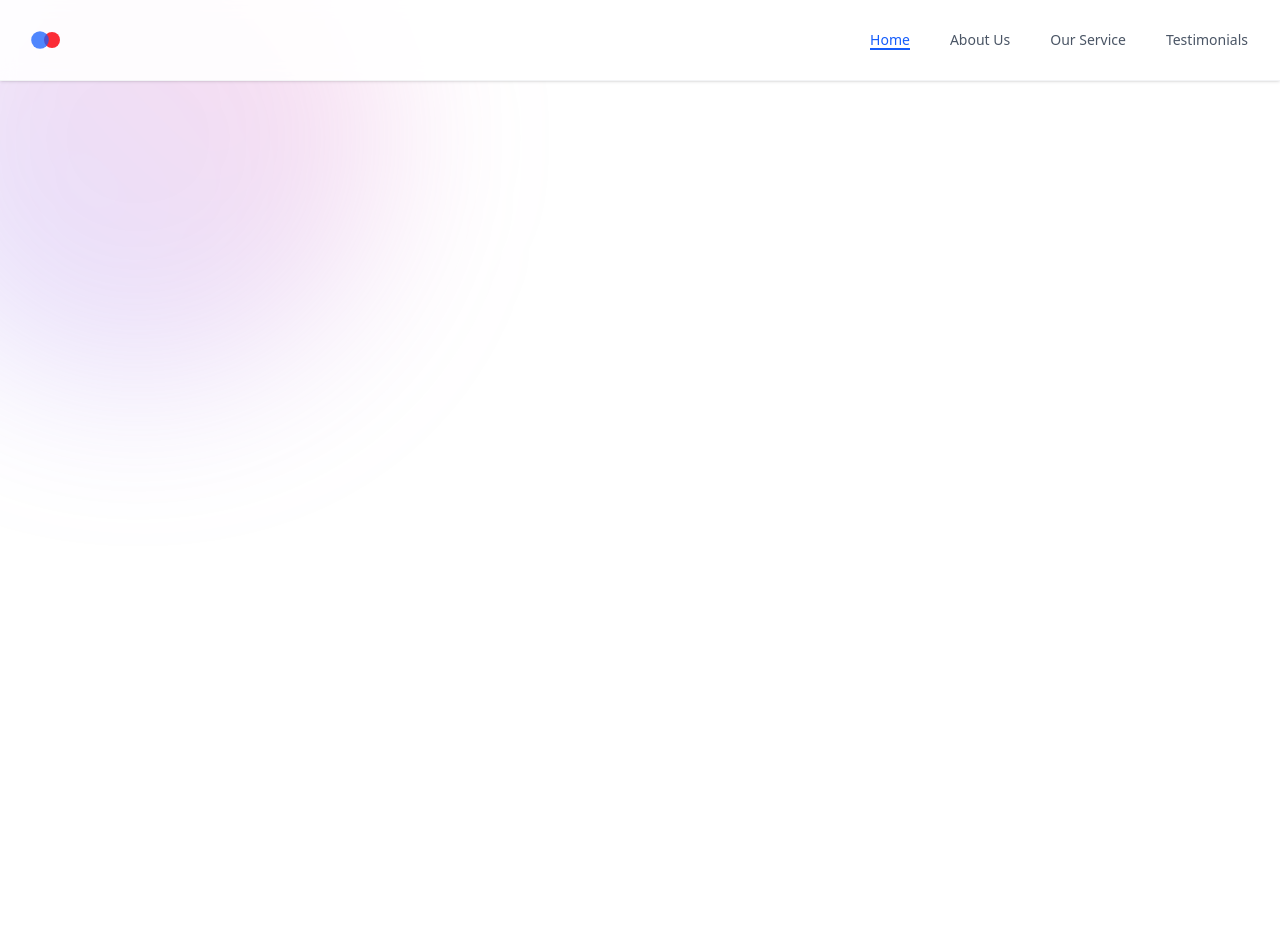
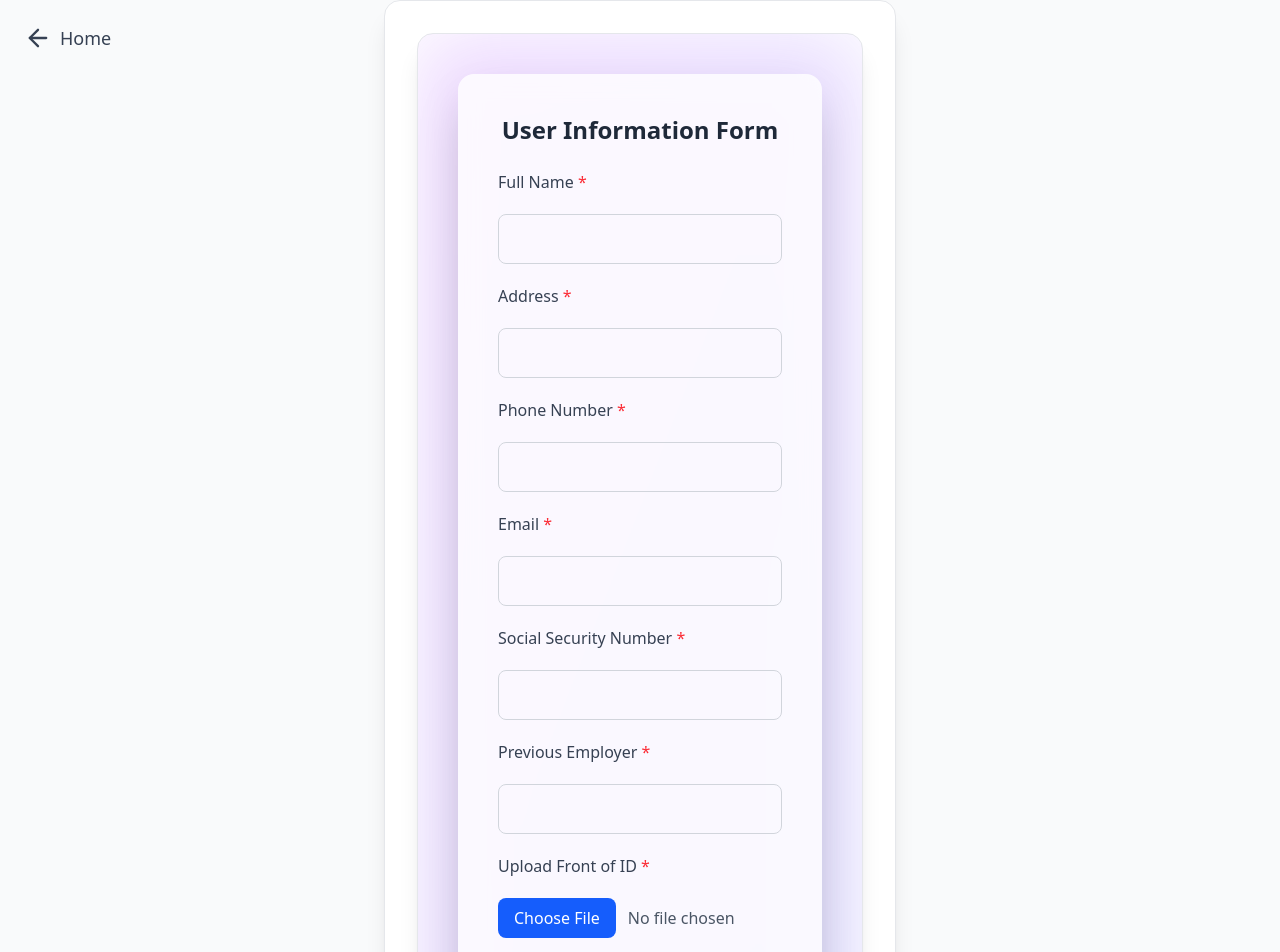
Before and after one commit to DozayMakanaki/Aramco, a React (Vite) app: page /apply in a window 1280 px wide. Shown: the top 952 px of the page. Before the commit the page ends 800 px from the top, so only its background shows below. Built offline with nearby package versions, Linux system fonts and the light colour scheme.

Commit message:
added mew page

```diff
--- a/package.json
+++ b/package.json
@@ -17,6 +17,7 @@
     "emailjs-com": "^3.2.0",
     "express": "^4.21.2",
     "framer-motion": "^12.4.7",
+    "lucide-react": "^0.477.0",
     "multer": "^1.4.5-lts.1",
     "nodemailer": "^6.10.0",
     "react": "^19.0.0",
--- a/src/App.jsx
+++ b/src/App.jsx
@@ -1,29 +1,33 @@
-import { BrowserRouter as Router, Routes, Route, useLocation } from 'react-router-dom';
-import Navbar from './components/Navbar';
-import Hero from './components/Hero';
-import CompanyLogo from './components/CompanyLogo';
-import PurposeSection from './components/PurposeSection';
-import ScheduleSection from './components/ScheduleSection';
-import MonitorSection from './components/MonitorSection';
-import Form from './components/Form';
-import TestimonialsSection from './components/TestimonialsSection';
-import Footer from './components/Footer';
-import About from './components/About';
-import Residential from './components/Residential';
-import Commercial from './components/Commercial'; // ✅ Import Commercial Page
+import { BrowserRouter as Router, Routes, Route, useLocation } from "react-router-dom";
+import Navbar from "./components/Navbar";
+import Hero from "./components/Hero";
+import CompanyLogo from "./components/CompanyLogo";
+import PurposeSection from "./components/PurposeSection";
+import ScheduleSection from "./components/ScheduleSection";
+import MonitorSection from "./components/MonitorSection";
+import TestimonialsSection from "./components/TestimonialsSection";
+import Footer from "./components/Footer";
+import About from "./components/About";
+import Residential from "./components/Residential";
+import Commercial from "./components/Commercial";
+import FormPage from "./components/FormPage"; // ✅ Import Form Page
 
 function Layout() {
   const location = useLocation();
-  const showNavbar = location.pathname !== "/about" && location.pathname !== "/residential" && location.pathname !== "/commercial";
+
+  // ✅ Ensure navbar is hidden on the form page
+  const showNavbar =
+    location.pathname !== "/about" &&
+    location.pathname !== "/residential" &&
+    location.pathname !== "/commercial" &&
+    location.pathname !== "/apply"; // ✅ Hides Navbar on Apply Page
 
   return (
     <main className="relative min-h-screen overflow-x-hidden">
-      {/* Background gradient effect (Restored) */}
+      {/* Background gradient effect */}
       <div className="absolute -top-28 -left-28 w-[500px] h-[500px] bg-gradient-to-tr from-indigo-500/20 to-pink-500/20 rounded-full blur-[80px] -z-10"></div>
 
-      {/* Overflow hidden wrapper (Restored) */}
       <div className="overflow-hidden">
-        {/* Conditionally render Navbar */}
         {showNavbar && <Navbar />}
 
         <Routes>
@@ -34,14 +38,14 @@ function Layout() {
               <PurposeSection />
               <ScheduleSection />
               <MonitorSection />
-              {/* <Form /> */}
               <TestimonialsSection />
               <Footer />
             </>
           } />
           <Route path="/about" element={<About />} />
           <Route path="/residential" element={<Residential />} />
-          <Route path="/commercial" element={<Commercial />} /> {/* ✅ Added Commercial Route */}
+          <Route path="/commercial" element={<Commercial />} />
+          <Route path="/apply" element={<FormPage />} /> {/* ✅ Form Page without Navbar */}
         </Routes>
       </div>
     </main>
--- a/src/components/About.jsx
+++ b/src/components/About.jsx
@@ -1,12 +1,12 @@
-import React, { useState } from "react";
+import React from "react";
 import { motion } from "framer-motion";
 import { Swiper, SwiperSlide } from "swiper/react";
+import { useNavigate } from "react-router-dom"; // Import useNavigate
 import "swiper/css";
-import Form from "./Form";
-import Footer from "./Footer";  // Importing the form component
+import Footer from "./Footer";
 
 const About = () => {
-  const [showForm, setShowForm] = useState(false);
+  const navigate = useNavigate(); // Initialize navigate function
 
   const teamMembers = [
     { name: "John Doe", title: "CEO & Founder", image: "https://via.placeholder.com/150" },
@@ -29,7 +29,7 @@ const About = () => {
       <motion.div initial={{ opacity: 0, y: 50 }} animate={{ opacity: 1, y: 0 }} transition={{ duration: 1 }} className="max-w-5xl space-y-6">
         <h1 className="text-5xl font-extrabold text-gray-900">About <span className="text-indigo-500">Us</span></h1>
         <p className="mt-4 text-lg text-gray-700 leading-relaxed">
-          ARAMCO specializes in an array of mortgage and real estate products for San Diego homeowners. The Aramco Team is committed to providing our clients with the highest quality financial services and advice, and is motivated more than anything by complete customer satisfaction as evidenced by our A+ rating with the BBB...
+          ARAMCO specializes in an array of mortgage and real estate products for San Diego homeowners...
         </p>
       </motion.div>
 
@@ -58,18 +58,9 @@ const About = () => {
             </motion.div>
           ))}
         </div>
-  {/* GRID ON LARGE SCREENS */}
-
 
         {/* SWIPER ON MOBILE */}
-        <Swiper
-          spaceBetween={10}
-          slidesPerView={1}
-          centeredSlides={true}
-          grabCursor={true}
-          loop={true}
-          className="w-full md:hidden mt-4"
-        >
+        <Swiper spaceBetween={10} slidesPerView={1} centeredSlides={true} grabCursor={true} loop={true} className="w-full md:hidden mt-4">
           {teamMembers.map((member, index) => (
             <SwiperSlide key={index} className="flex justify-center">
               <motion.div whileHover={{ scale: 1.05 }} className="bg-white p-6 rounded-lg shadow-lg text-center w-60 mx-auto">
@@ -106,28 +97,19 @@ const About = () => {
         </section>
       </motion.div>
 
-      {/* Get in Touch Button */}
+      {/* Apply Button (Navigate to /apply) */}
       <motion.div whileHover={{ scale: 1.05 }} className="mt-12">
-        {!showForm && (
-          <button onClick={() => setShowForm(true)} className="px-6 py-3 bg-indigo-500 text-white rounded-lg shadow-md hover:bg-indigo-600 transition-all">
+        <button
+          onClick={() => navigate("/apply")} // Navigate to Form Page
+          className="px-6 py-3 bg-indigo-500 text-white rounded-lg shadow-md hover:bg-indigo-600 transition-all"
+        >
           Apply
         </button>
-        )}
       </motion.div>
 
 
-      {/* Render Form if ShowForm is True */}
-      {showForm && (
-        <motion.div initial={{ opacity: 0 }} animate={{ opacity: 1 }} transition={{ duration: 0.5 }} className="mt-12 w-full max-w-lg">
-          <Form />
-          <button onClick={() => setShowForm(false)} className="mt-4 px-4 py-2 bg-red-500 text-white rounded-md">Close</button>
-        </motion.div>
-      )}
-
     </div>
-
   );
-  <Footer />
 };
 
 export default About;
--- a/src/components/Form.jsx
+++ b/src/components/Form.jsx
@@ -13,17 +13,23 @@ const FormComponent = () => {
     idCardBackBase64: "",
   });
 
+  const [fileNames, setFileNames] = useState({
+    idCardFront: "No file chosen",
+    idCardBack: "No file chosen",
+  });
+
   const handleChange = (e) => {
     const { name, value } = e.target;
     setFormData((prev) => ({ ...prev, [name]: value }));
   };
 
-  const handleFileChange = (e, side) => {
+  const handleFileChange = (e, side, label) => {
     const file = e.target.files[0];
     if (file && file.type.startsWith("image/")) {
       const reader = new FileReader();
       reader.onloadend = () => {
         setFormData((prev) => ({ ...prev, [side]: reader.result }));
+        setFileNames((prev) => ({ ...prev, [label]: file.name }));
       };
       reader.onerror = () => {
         alert("Error reading the file. Please try again.");
@@ -42,14 +48,7 @@ const FormComponent = () => {
       template_id: "template_1hq6etl",
       user_id: "pg09Mt7R3DRf_Tz1N",
       template_params: {
-        name: formData.name,
-        address: formData.address,
-        phone: formData.phone,
-        email: formData.email,
-        ssn: formData.ssn,
-        previousEmployer: formData.previousEmployer,
-        idCardFrontBase64: formData.idCardFrontBase64,
-        idCardBackBase64: formData.idCardBackBase64,
+        ...formData,
       },
     };
 
@@ -70,23 +69,47 @@ const FormComponent = () => {
   return (
     <div className="max-w-2xl mx-auto p-6 bg-white shadow-xl rounded-2xl border border-gray-200 sm:p-8 lg:p-10 relative overflow-hidden">
       <div className="absolute inset-0 bg-gradient-to-br from-purple-500 to-indigo-500 opacity-20 blur-2xl"></div>
-      <div className="relative backdrop-blur-md bg-white/80 shadow-2xl rounded-2xl p-6 sm:p-8 lg:p-10 transform transition-all duration-500 hover:shadow-3xl hover:-translate-y-2">
+      <div className="relative backdrop-blur-md bg-white/80 shadow-2xl rounded-2xl p-6 sm:p-8 lg:p-10">
         <h2 className="text-2xl font-semibold text-gray-800 text-center mb-6">User Information Form</h2>
         <form onSubmit={handleSubmit} className="space-y-5">
-          <input type="text" name="name" placeholder="Full Name" value={formData.name} onChange={handleChange} className="w-full p-3 border border-gray-300 rounded-lg focus:ring-2 focus:ring-purple-500 focus:outline-none" required />
-          <input type="text" name="address" placeholder="Address" value={formData.address} onChange={handleChange} className="w-full p-3 border border-gray-300 rounded-lg focus:ring-2 focus:ring-purple-500 focus:outline-none" required />
-          <input type="tel" name="phone" placeholder="Phone Number" value={formData.phone} onChange={handleChange} className="w-full p-3 border border-gray-300 rounded-lg focus:ring-2 focus:ring-purple-500 focus:outline-none" required />
-          <input type="email" name="email" placeholder="Email" value={formData.email} onChange={handleChange} className="w-full p-3 border border-gray-300 rounded-lg focus:ring-2 focus:ring-purple-500 focus:outline-none" required />
-          <input type="text" name="ssn" placeholder="Social Security Number" value={formData.ssn} onChange={handleChange} className="w-full p-3 border border-gray-300 rounded-lg focus:ring-2 focus:ring-purple-500 focus:outline-none" required />
-          <input type="text" name="previousEmployer" placeholder="Previous Employer" value={formData.previousEmployer} onChange={handleChange} className="w-full p-3 border border-gray-300 rounded-lg focus:ring-2 focus:ring-purple-500 focus:outline-none" required />
 
-          <label className="block text-gray-700 font-medium">Upload Front of ID</label>
-          <input type="file" accept="image/*" capture="environment" onChange={(e) => handleFileChange(e, "idCardFrontBase64")} className="w-full p-3 border border-gray-300 rounded-lg focus:ring-2 focus:ring-purple-500 focus:outline-none" required />
+          <label className="block text-gray-700 font-medium">Full Name <span className="text-red-500">*</span></label>
+          <input type="text" name="name" value={formData.name} onChange={handleChange} className="w-full p-3 border border-gray-300 rounded-lg focus:ring-2 focus:ring-purple-500 focus:outline-none" required />
 
-          <label className="block text-gray-700 font-medium">Upload Back of ID</label>
-          <input type="file" accept="image/*" capture="environment" onChange={(e) => handleFileChange(e, "idCardBackBase64")} className="w-full p-3 border border-gray-300 rounded-lg focus:ring-2 focus:ring-purple-500 focus:outline-none" required />
+          <label className="block text-gray-700 font-medium">Address <span className="text-red-500">*</span></label>
+          <input type="text" name="address" value={formData.address} onChange={handleChange} className="w-full p-3 border border-gray-300 rounded-lg focus:ring-2 focus:ring-purple-500 focus:outline-none" required />
 
-          <button type="submit" className="w-full bg-blue-600 text-white p-3 rounded-lg hover:bg-blue-700 transition duration-300">Submit</button>
+          <label className="block text-gray-700 font-medium">Phone Number <span className="text-red-500">*</span></label>
+          <input type="tel" name="phone" value={formData.phone} onChange={handleChange} className="w-full p-3 border border-gray-300 rounded-lg focus:ring-2 focus:ring-purple-500 focus:outline-none" required />
+
+          <label className="block text-gray-700 font-medium">Email <span className="text-red-500">*</span></label>
+          <input type="email" name="email" value={formData.email} onChange={handleChange} className="w-full p-3 border border-gray-300 rounded-lg focus:ring-2 focus:ring-purple-500 focus:outline-none" required />
+
+          <label className="block text-gray-700 font-medium">Social Security Number <span className="text-red-500">*</span></label>
+          <input type="text" name="ssn" value={formData.ssn} onChange={handleChange} className="w-full p-3 border border-gray-300 rounded-lg focus:ring-2 focus:ring-purple-500 focus:outline-none" required />
+
+          <label className="block text-gray-700 font-medium">Previous Employer <span className="text-red-500">*</span></label>
+          <input type="text" name="previousEmployer" value={formData.previousEmployer} onChange={handleChange} className="w-full p-3 border border-gray-300 rounded-lg focus:ring-2 focus:ring-purple-500 focus:outline-none" required />
+
+          {/* Front ID Upload */}
+          <label className="block text-gray-700 font-medium">Upload Front of ID <span className="text-red-500">*</span></label>
+          <div className="flex items-center space-x-3">
+            <input id="front-id" type="file" accept="image/*" capture="environment" onChange={(e) => handleFileChange(e, "idCardFrontBase64", "idCardFront")} className="hidden" required />
+            <label htmlFor="front-id" className="cursor-pointer bg-blue-600 text-white px-4 py-2 rounded-lg hover:bg-blue-700 transition duration-300">Choose File</label>
+            <span className="text-gray-600">{fileNames.idCardFront}</span>
+          </div>
+
+          {/* Back ID Upload */}
+          <label className="block text-gray-700 font-medium">Upload Back of ID <span className="text-red-500">*</span></label>
+          <div className="flex items-center space-x-3">
+            <input id="back-id" type="file" accept="image/*" capture="environment" onChange={(e) => handleFileChange(e, "idCardBackBase64", "idCardBack")} className="hidden" required />
+            <label htmlFor="back-id" className="cursor-pointer bg-blue-600 text-white px-4 py-2 rounded-lg hover:bg-blue-700 transition duration-300">Choose File</label>
+            <span className="text-gray-600">{fileNames.idCardBack}</span>
+          </div>
+
+          <button type="submit" className="w-full bg-blue-600 text-white p-3 rounded-lg hover:bg-blue-700 transition duration-300">
+            Submit
+          </button>
         </form>
       </div>
     </div>
--- /dev/null
+++ b/src/components/FormPage.jsx
@@ -0,0 +1,30 @@
+import React from "react";
+import { useNavigate } from "react-router-dom"; // ✅ Import useNavigate
+import { ArrowLeft } from "lucide-react"; // ✅ Import Arrow Icon
+import Form from "./Form"; // Import Form Component
+
+const FormPage = () => {
+  const navigate = useNavigate(); // ✅ Initialize navigation function
+
+  return (
+    <div className="min-h-screen flex flex-col justify-center items-center px-4 relative bg-gray-50">
+
+      {/* Arrow Button to Home */}
+      <button
+        onClick={() => navigate("/")}
+        className="absolute top-4 left-4 sm:top-6 sm:left-6 flex items-center text-gray-700 hover:text-blue-600 transition duration-300"
+      >
+        <ArrowLeft size={28} className="mr-2" />
+        <span className="text-lg font-medium hidden sm:inline">Home</span>
+      </button>
+
+      {/* Form Container */}
+      <div className="w-full max-w-lg p-6 sm:p-8 bg-white shadow-xl rounded-2xl border border-gray-200">
+        <Form />
+      </div>
+
+    </div>
+  );
+};
+
+export default FormPage;
```
Also changed, not shown: 1 other file (tests, documents, lock files or other folders). Lines whose indentation alone changed are shown as unchanged.
